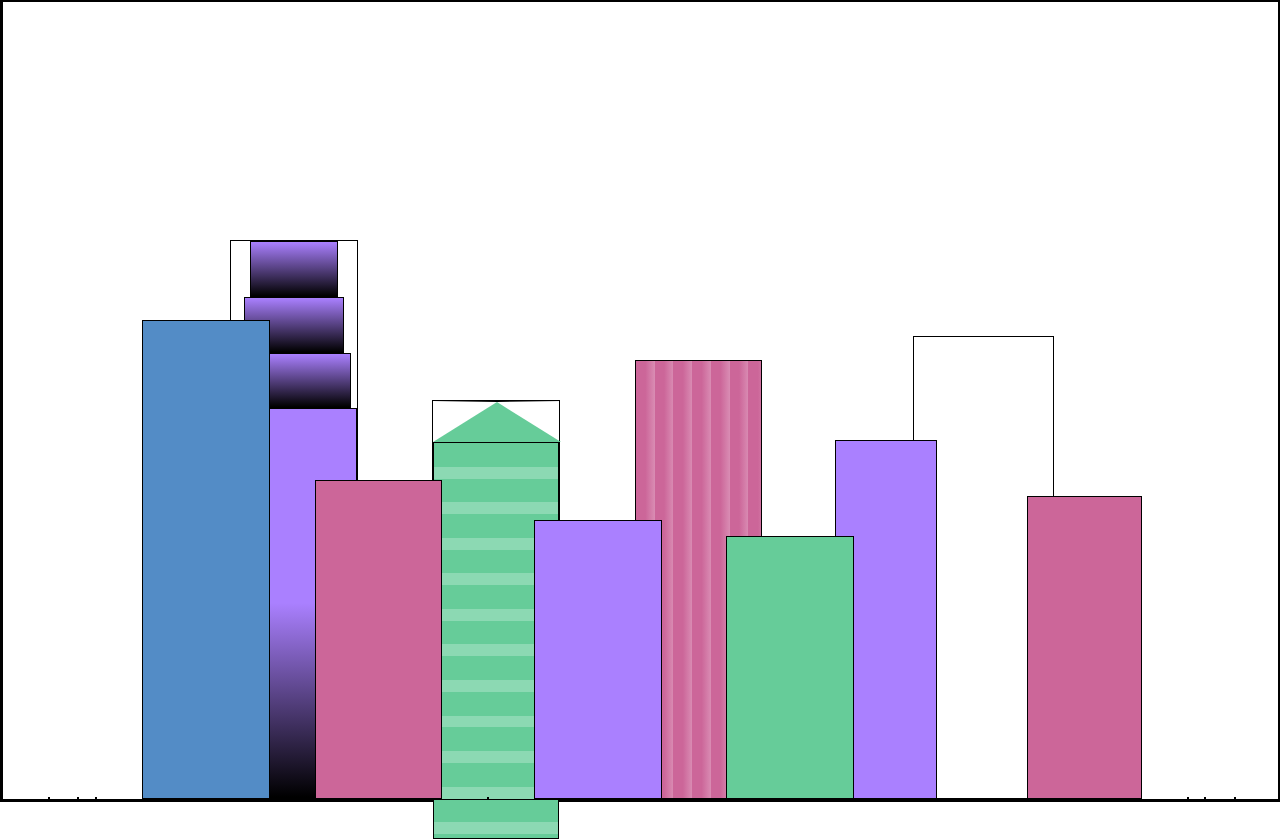
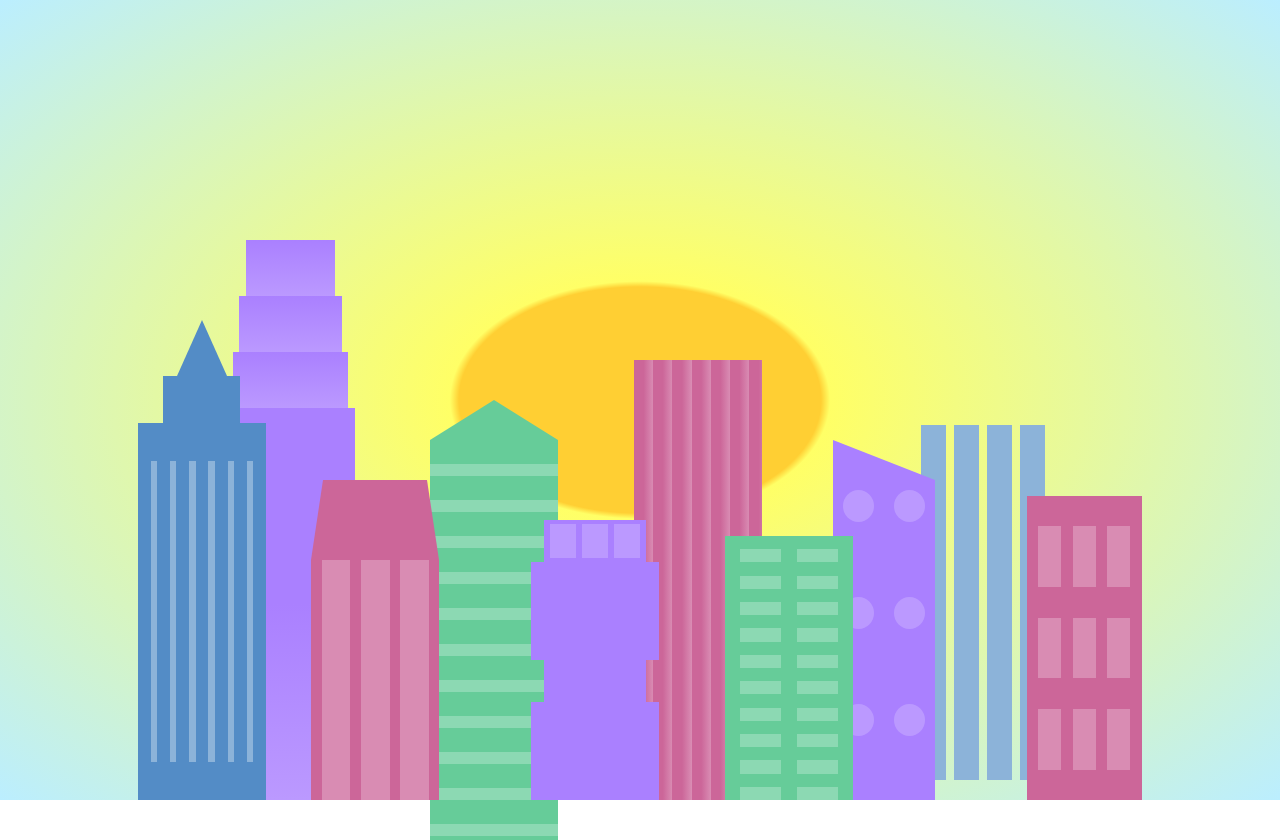
Before and after one commit to nagimtm/City-Skyline, a plain HTML site: page index.html in a window 1280 px wide. Drawn offline with Linux system fonts and the light colour scheme.

Commit message:
Add style and elements.

```diff
--- a/index.html
+++ b/index.html
@@ -7,10 +7,10 @@
     <title>City Skyline</title>
 </head>
 <body>
-    <div class="background-buildings">
+    <div class="background-buildings sky">
         <div></div>
         <div></div>
-        <div class="bb1">
+        <div class="bb1 building-wrap">
             <div class="bb1a bb1-window"></div>
             <div class="bb1b bb1-window"></div>
             <div class="bb1c bb1-window"></div>
@@ -22,18 +22,57 @@
         </div>
         <div class="bb3"></div>
         <div></div>
-        <div class="bb4"></div>
+        <div class="bb4 building-wrap">
+            <div class="bb4a"></div>
+            <div class="bb4b"></div>
+            <div class="bb4c window-wrap">
+                <div class="bb4-window"></div>
+                <div class="bb4-window"></div>
+                <div class="bb4-window"></div>
+                <div class="bb4-window"></div>
+            </div>
+        </div>
         <div></div>
         <div></div>
     </div>
     <div class="foreground-buildings">
         <div></div>
         <div></div>
-        <div class="fb1"></div>
-        <div class="fb2"></div>
+        <div class="fb1 building-wrap">
+            <div class="fb1a"></div>
+            <div class="fb1b"></div>
+            <div class="fb1c"></div>
+        </div>
+        <div class="fb2">
+            <div class="fb2a"></div>
+            <div class="fb2b window-wrap">
+                <div class="fb2-window"></div>
+                <div class="fb2-window"></div>
+                <div class="fb2-window"></div>
+            </div>
+        </div>
         <div></div>
-        <div class="fb3"></div>
-        <div class="fb4"></div>
+        <div class="fb3 building-wrap">
+            <div class="fb3a window-wrap">
+                <div class="fb3-window"></div>
+                <div class="fb3-window"></div>
+                <div class="fb3-window"></div>
+            </div>
+            <div class="fb3b"></div>
+            <div class="fb3a"></div>
+            <div class="fb3b"></div>
+        </div>
+        <div class="fb4">
+            <div class="fb4a"></div>
+            <div class="fb4b">
+                <div class="fb4-window"></div>
+                <div class="fb4-window"></div>
+                <div class="fb4-window"></div>
+                <div class="fb4-window"></div>
+                <div class="fb4-window"></div>
+                <div class="fb4-window"></div>
+            </div>
+        </div>
         <div class="fb5"></div>
         <div class="fb6"></div>
         <div></div>
--- a/styles.css
+++ b/styles.css
@@ -3,14 +3,23 @@
     --building-color2: #66cc99;
     --building-color3: #cc6699;
     --building-color4: #538cc6;
-    --window-color1: black;
+    --window-color1: #bb99ff;
     --window-color2: #8cd9b3;
     --window-color3: #d98cb3;
+    --window-color4: #8cb3d9;
 }
 
 *{
-    border: 1px solid black;
     box-sizing: border-box;
+}
+
+.sky {
+    background: radial-gradient(
+        #ffcf33,
+        #ffcf33 20%,
+        #ffff66 21%,
+        #bbeeff 100%
+    );
 }
 
 body{
@@ -82,55 +91,199 @@ body{
 .bb3 {
     width: 10%;
     height: 55%;
-    background-color: var(--building-color3);
+    background: repeating-linear-gradient(90deg,
+    var(--building-color3),
+    var(--building-color3),
+    var(--window-color3) 15%
+    );
 }
 
 .bb4 {
     width: 11%;
     height: 58%;
+}
+
+.bb4-window{
+    width: 18%;
+    height: 90%;
+    background-color: var(--window-color4);
+}
+
+.bb4a {
+    width: 3%;
+    height: 10%;
     background-color: building-color4;
+}
+
+.bb4b {
+    width: 80%;
+    height: 5%;
+    background-color: building-color4;
+}
+
+.bb4c {
+    width: 100%;
+    height: 85%;
+    background-color: building-color4;
+}
+
+.building-wrap {
+    display: flex;
+    flex-direction: column;
+    align-items: center;
+}
+
+.window-wrap {
+    display: flex;
+    align-items: center;
+    justify-content: space-evenly;
 }
 
 /* FOREGROUND BUILDINGS - "fb" stands for "foreground building"*/
 .fb1 {
     width: 10%;
     height: 60%;
+}
+
+.fb1a {
+    border-bottom: 7vh solid var(--building-color4);
+    border-left: 2vw solid transparent;
+    border-right: 2vw solid transparent;
+}
+
+.fb1b{
+    width: 60%;
+    height: 10%;
     background-color: var(--building-color4);
+}
+
+.fb1c{
+    width: 100%;
+    height: 80%;
+    background: repeating-linear-gradient(90deg,
+    var(--building-color4),
+    var(--building-color4) 10%,
+    transparent 10%,
+    transparent 15%
+    ),
+    repeating-linear-gradient(
+        var(--building-color4),
+        var(--building-color4) 10%,
+        var(--window-color4) 10%,
+        var(--window-color4) 90%
+        );
 }
 
 .fb2 {
     width: 10%;
     height: 40%;
+}
+
+.fb2-window {
+    width: 22%;
+    height: 100%;
+    background-color: var(--window-color3);
+}
+
+.fb2a{
+    width: 100%;
+    border-bottom: 10vh solid var(--building-color3);
+    border-left: 1vw solid transparent;
+    border-right: 1vw solid transparent;
+}
+
+.fb2b{
+    width: 100%;
+    height: 75%;
     background-color: var(--building-color3);
 }
 
 .fb3 {
     width: 10%;
     height: 35%;
+}
+
+.fb3a {
+    width: 80%;
+    height: 15%;
     background-color: var(--building-color1);
+}
+
+.fb3b {
+    width: 100%;
+    height: 35%;
+    background-color: var(--building-color1);
+}
+
+.fb3-window {
+    width: 25%;
+    height: 80%;
+    background-color: var(--window-color1);
 }
 
 .fb4 {
     width: 8%;
     height: 45%;
-    background-color: var(--building-color1);
     position: relative;
     left:  10%;
+}
 
+.fb4a{
+    border-top: 5vh solid transparent;
+    border-left: 8vw solid var(--building-color1);
+  }
+
+.fb4b {
+    width: 100%;
+    height: 89%;
+    background-color: var(--building-color1);
+    flex-wrap: wrap;
+    display: flex;
+}
+
+.fb4-window {
+    width: 30%;
+    height: 10%;
+    border-radius: 50%;
+    margin: 10%;
+    background-color: var(--window-color1);
 }
 
 .fb5 {
     width: 10%;
     height: 33%;
-    background-color: var(--building-color2);
     position: relative;
     right:  10%;
+    background: repeating-linear-gradient(
+        var(--building-color2),
+        var(--building-color2) 5%,
+        transparent 5%,
+        transparent 10%
+    ),
+    repeating-linear-gradient(
+        90deg,
+        var(--building-color2),
+        var(--building-color2) 12%,
+        var(--window-color2) 12%,
+        var(--window-color2) 44%
+    );
 }
 
 .fb6 {
     width: 9%;
     height: 38%;
-    background-color: var(--building-color3);
+    background: repeating-linear-gradient(90deg,
+    var(--building-color3),
+    var(--building-color3) 10%,
+    transparent 10%,
+    transparent 30%
+    ),
+    repeating-linear-gradient(
+    var(--building-color3),
+    var(--building-color3) 10%,
+    var(--window-color3) 10%,
+    var(--window-color3) 30%
+  );
 }
 
 .bb2b {
```
